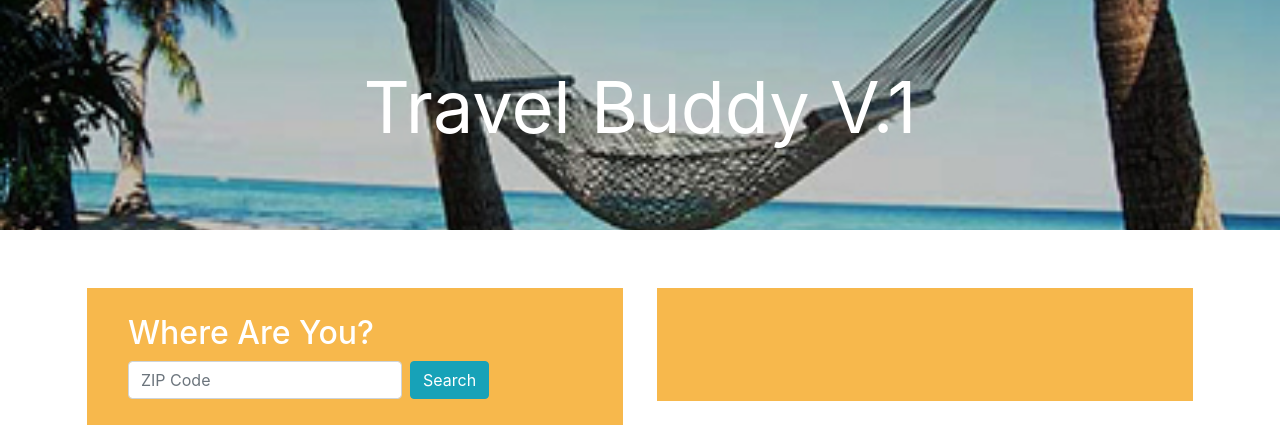
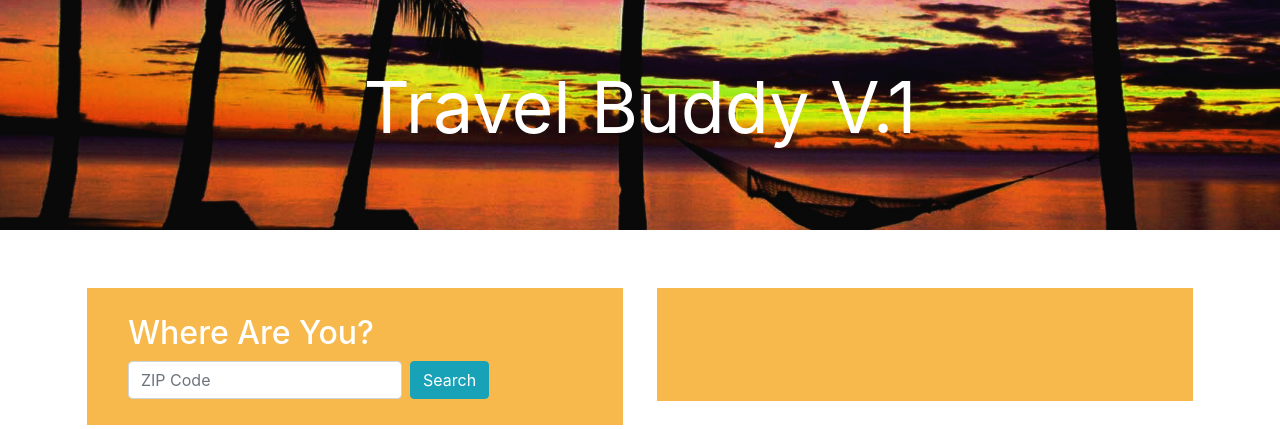
Before and after one commit to edwinhsia2018/BeatTheWeather, a PHP site: page / in a window 1280 px wide. Shown: the top 429 px of the page. Run offline with PHP 8.4, Linux system fonts and the light colour scheme; some libraries are stand-ins or nearby versions.

Commit message:
updates 3

```diff
--- a/assets/css/style.css
+++ b/assets/css/style.css
@@ -15,7 +15,7 @@ body, html {
 
 .bg {
   /* The image used */
-  background-image: url("../images/travelbg3.jpg");
+  background-image: url("../images/travelbg4.jpg");
 
   /* Full height */
   height: auto;
@@ -29,15 +29,6 @@ body, html {
 #zipCodeForm {
   float: right;
 }
-
-/* #jjjumbotron1 {
-  border: 2px solid black;
-  background: rgba(26, 132, 171);
-  margin-top: 30px;
-  margin-bottom: 10px;
-  padding: 40px;
-
-} */
 
 #jjjumbotron2 {
   border: 2px solid rgb(255, 255, 255);
```
Also changed, not shown: assets/images/travelbg4.jpg (added).
